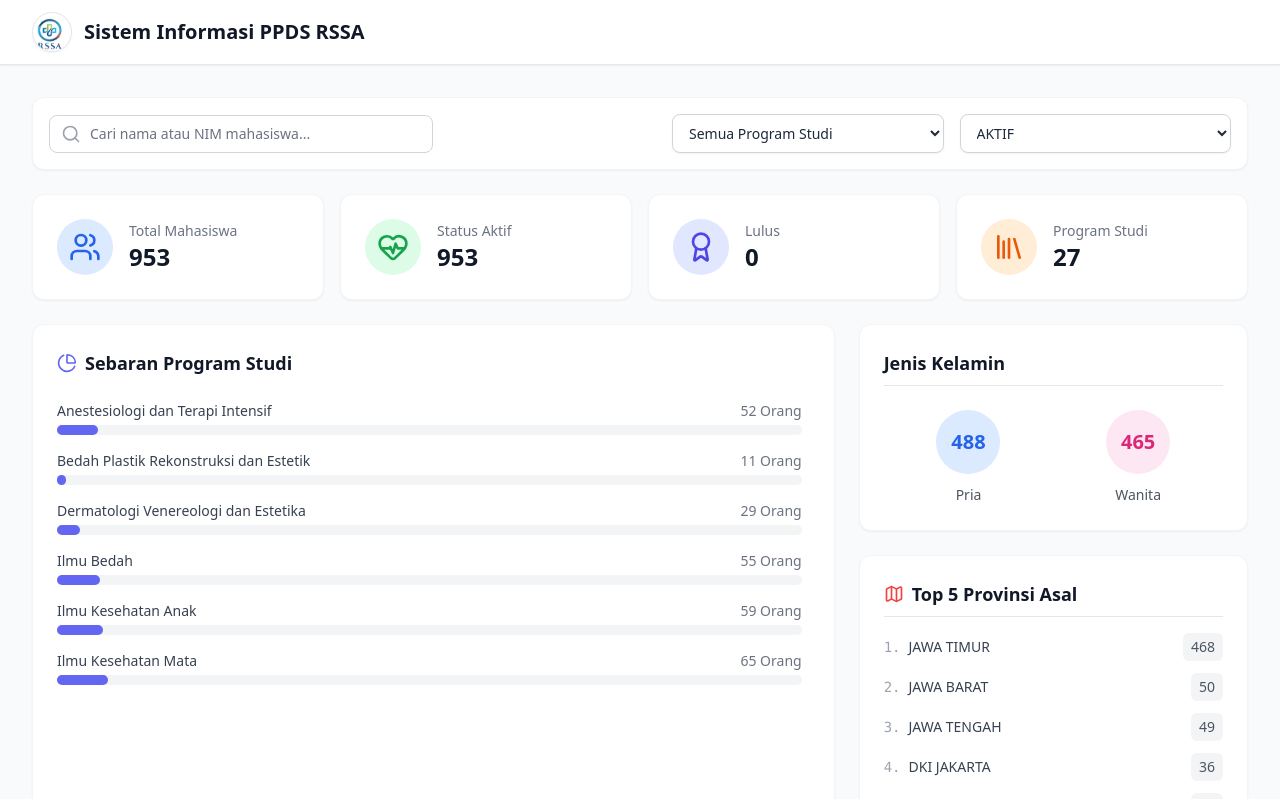
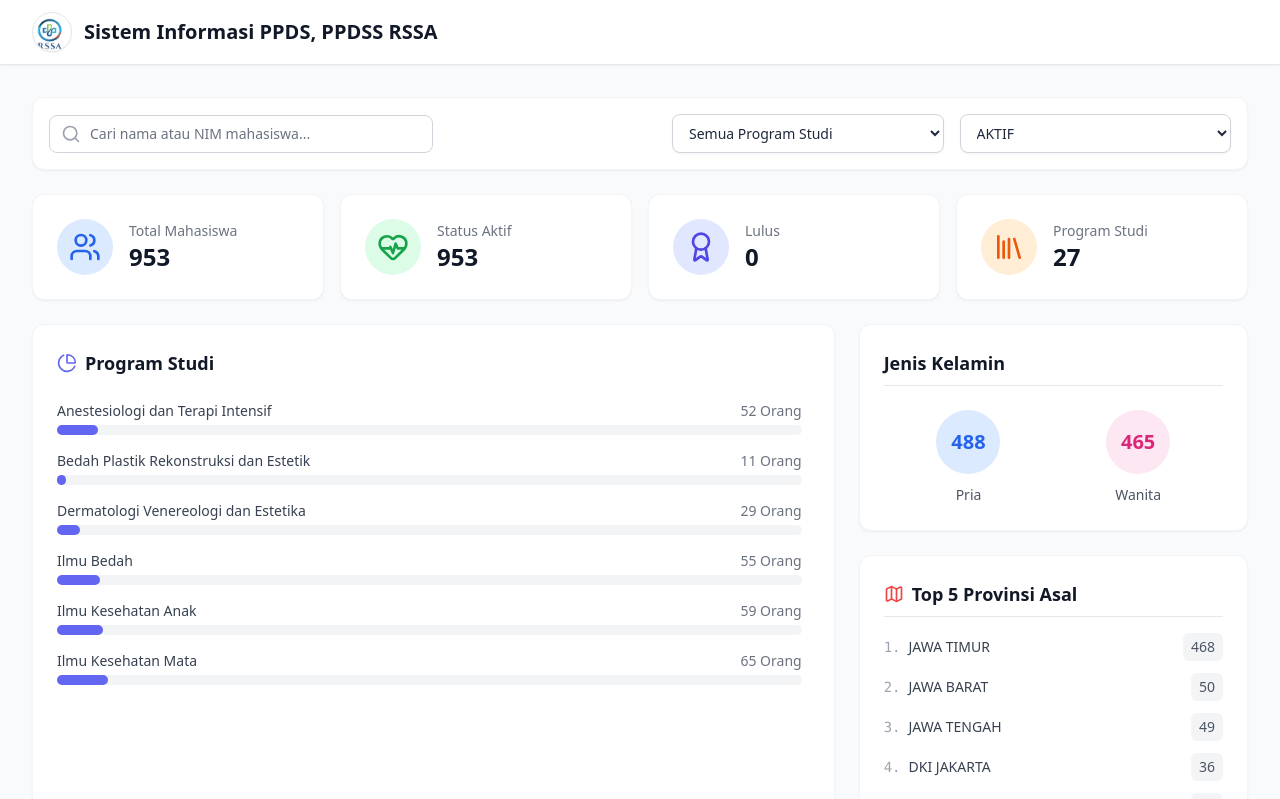
Before and after one commit to hermawanyuniarto/dashboard-ppds, a React (Vite) app: page / in a window 1280 px wide. Shown: the top 799 px of the page. Built offline with nearby package versions, Linux system fonts and the light colour scheme.

Commit message:
Update App.jsx - Update Tulisan Judul Aplikasi

```diff
--- a/src/App.jsx
+++ b/src/App.jsx
@@ -231,8 +231,8 @@ export default function App() {
                <Stethoscope id="fallback-icon" className="h-6 w-6 text-indigo-600 hidden absolute" />
             </div>
 
-            <h1 className="text-xl font-bold text-gray-900 hidden sm:block">Sistem Informasi PPDS RSSA</h1>
-            <h1 className="text-xl font-bold text-gray-900 sm:hidden">Sistem Informasi PPDS RSSA</h1>
+            <h1 className="text-xl font-bold text-gray-900 hidden sm:block">Sistem Informasi PPDS, PPDSS RSSA</h1>
+            <h1 className="text-xl font-bold text-gray-900 sm:hidden">Sistem Informasi PPDS, PPDSS RSSA</h1>
           </div>
           <div className="flex items-center gap-4">
             {/* Tombol Unggah Data disembunyikan sesuai permintaan */}
@@ -341,7 +341,7 @@ export default function App() {
           <div className="bg-white rounded-xl p-6 shadow-sm border border-gray-100 lg:col-span-2">
             <div className="flex items-center gap-2 mb-6">
               <PieChart className="w-5 h-5 text-indigo-500" />
-              <h2 className="text-lg font-bold text-gray-900">Sebaran Program Studi</h2>
+              <h2 className="text-lg font-bold text-gray-900">Program Studi</h2>
             </div>
             <div className="space-y-4 max-h-[300px] overflow-y-auto pr-2 custom-scrollbar">
               {stats.prodiList.length > 0 ? stats.prodiList.map(([prodi, count]) => {
```
